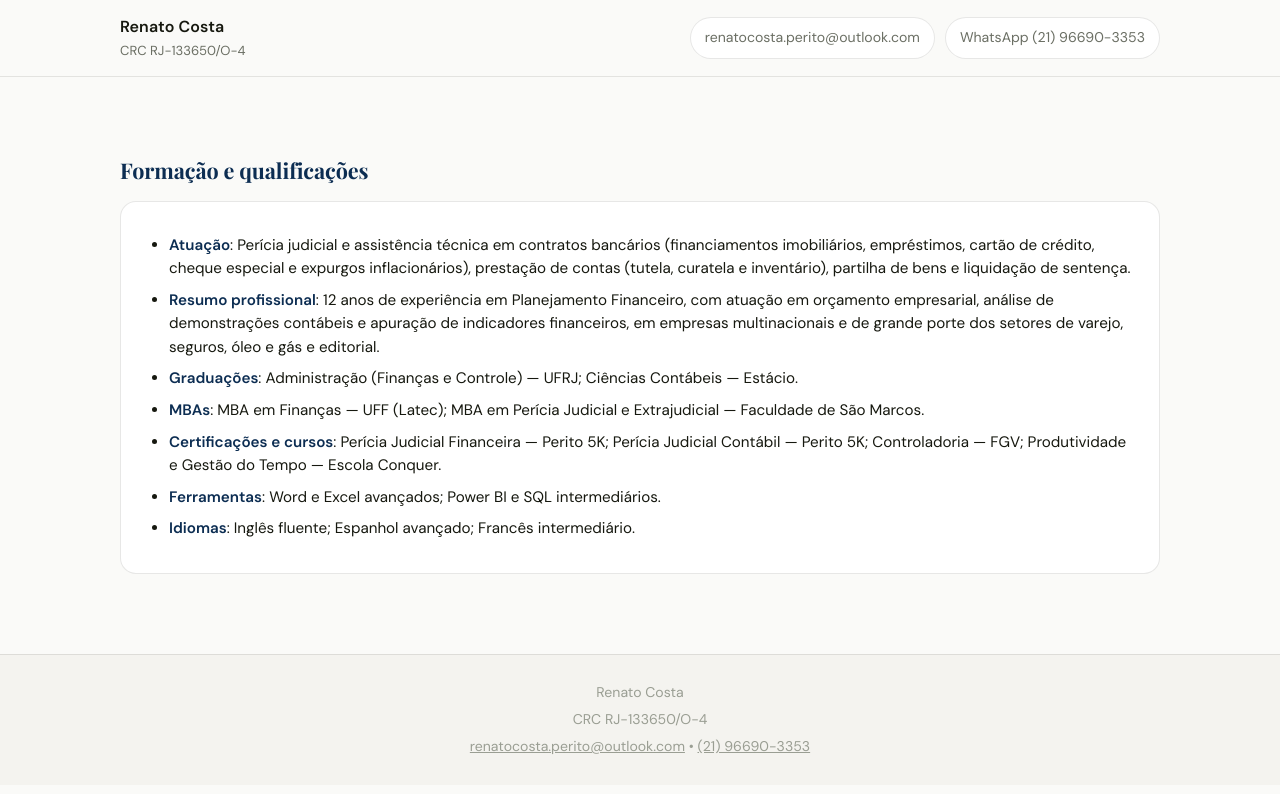
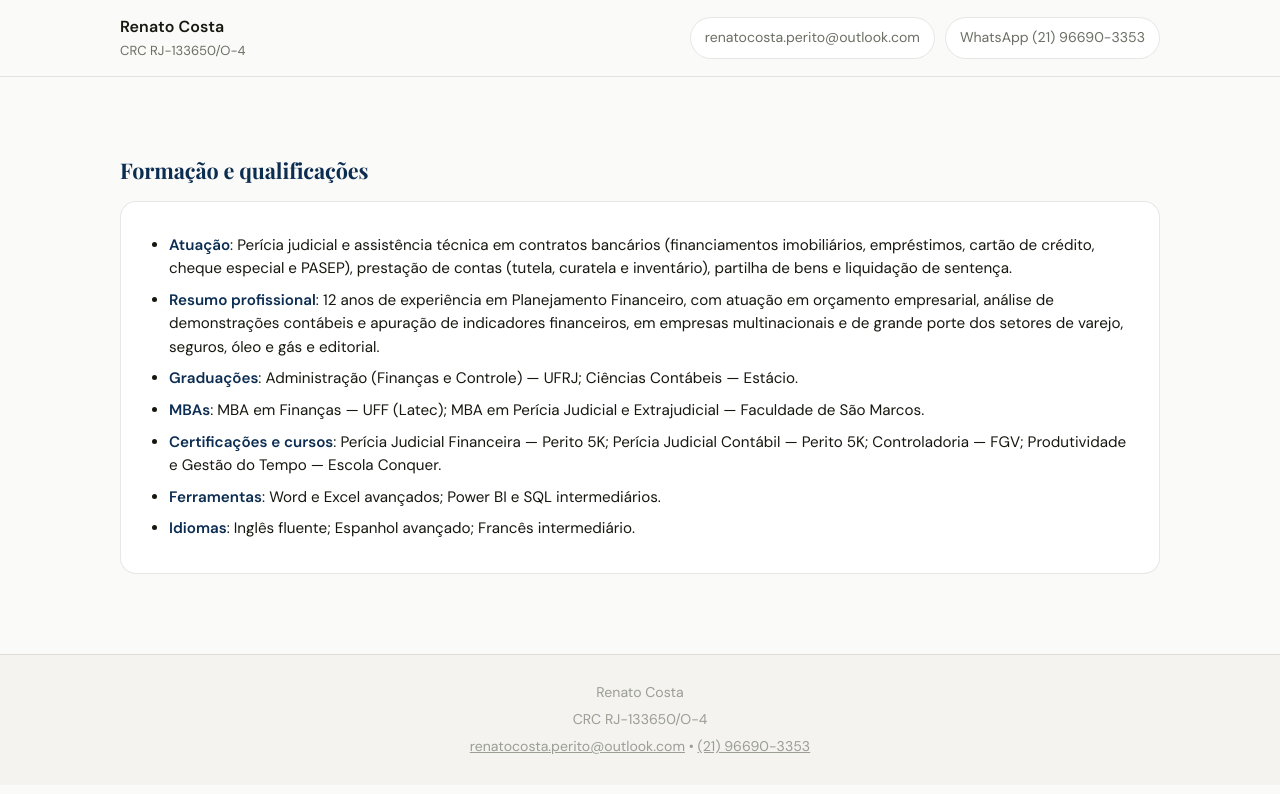
Before and after one commit to peritorenatocosta/peritorenatocosta.github.io, a Jekyll site: the page built from curriculo.md, in a window 1280 px wide. Shown: the top 794 px of the page. Built offline with Jekyll 4.4.1, drawn with Linux system fonts in a browser that asks for light colours.

Commit message:
Update curriculo.md

```diff
--- a/curriculo.md
+++ b/curriculo.md
@@ -11,7 +11,7 @@ nav_title: "Currículo"
   <h2>Formação e qualificações</h2>
   <div class="card">
     <ul class="list">
-      <li><strong>Atuação</strong>: Perícia judicial e assistência técnica em contratos bancários (financiamentos imobiliários, empréstimos, cartão de crédito, cheque especial e expurgos inflacionários), prestação de contas (tutela, curatela e inventário), partilha de bens e liquidação de sentença.</li>
+      <li><strong>Atuação</strong>: Perícia judicial e assistência técnica em contratos bancários (financiamentos imobiliários, empréstimos, cartão de crédito, cheque especial e PASEP), prestação de contas (tutela, curatela e inventário), partilha de bens e liquidação de sentença.</li>
       <li><strong>Resumo profissional</strong>: 12 anos de experiência em Planejamento Financeiro, com atuação em orçamento empresarial, análise de demonstrações contábeis e apuração de indicadores financeiros, em empresas multinacionais e de grande porte dos setores de varejo, seguros, óleo e gás e editorial.</li>
       <li><strong>Graduações</strong>: Administração (Finanças e Controle) — UFRJ; Ciências Contábeis — Estácio.</li>
       <li><strong>MBAs</strong>: MBA em Finanças — UFF (Latec); MBA em Perícia Judicial e Extrajudicial — Faculdade de São Marcos.</li>
```
